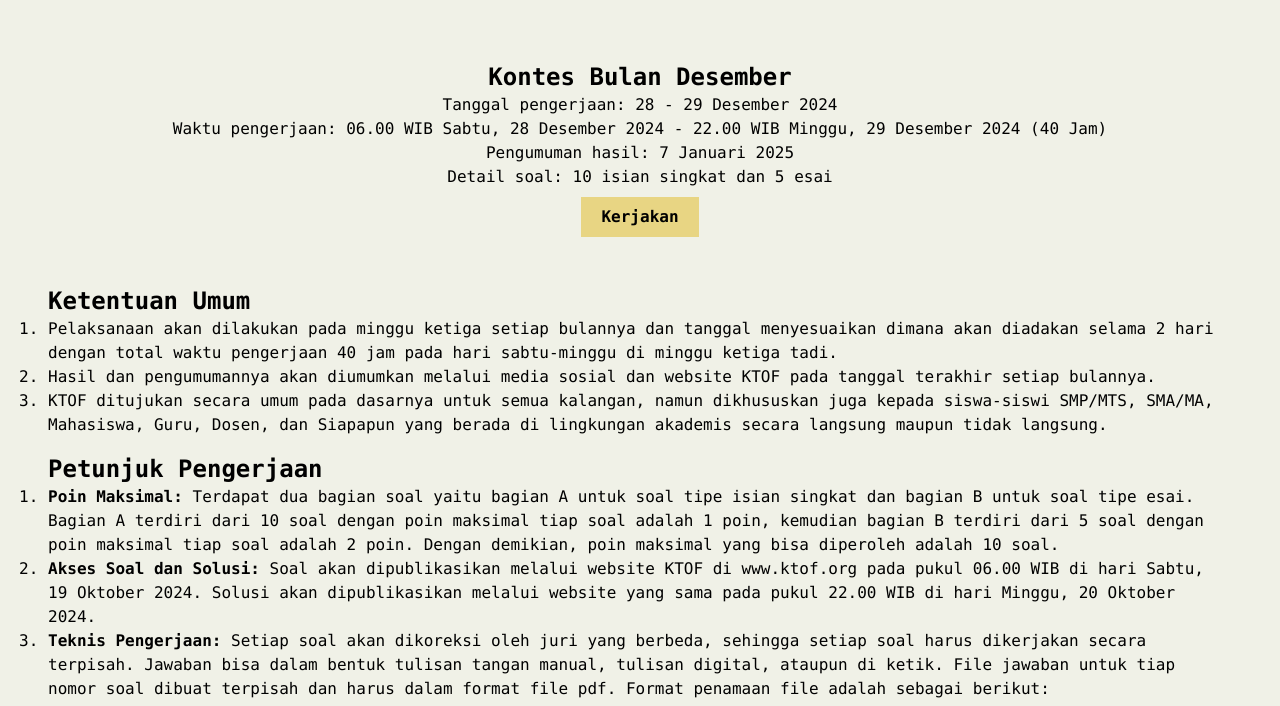
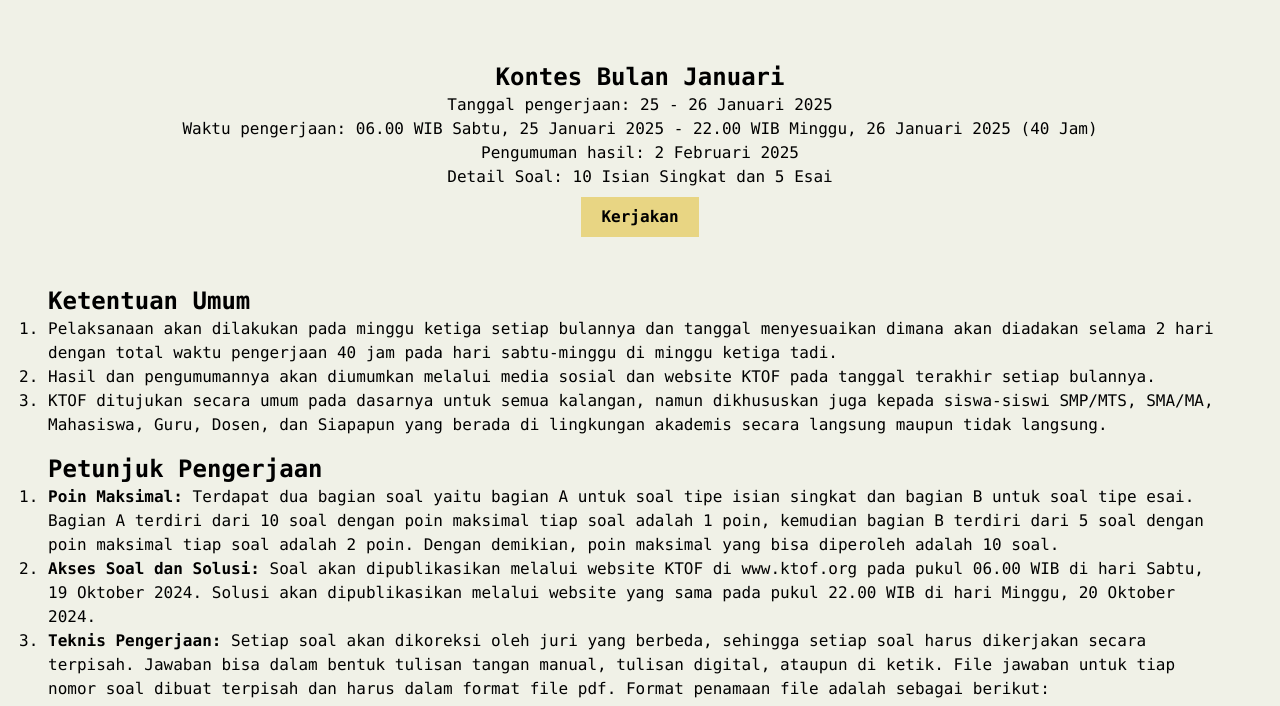
Before and after one commit to clarsbyte/KTOF, a website: page src/index.html in a window 1280 px wide. Shown: the part 67-773 px from the top of the page. Drawn offline with Linux system fonts and the light colour scheme.

Commit message:
Update index.html

```diff
--- a/src/index.html
+++ b/src/index.html
@@ -23,12 +23,12 @@
     </nav>
 
     <div class="m-auto my-10 flex flex-col">
-        <h1 class="text-center font-bold text-2xl">Kontes Bulan Desember</h1>
-        <h3 class="text-center">Tanggal pengerjaan: 28 - 29 Desember 2024</h3>
-        <h3 class="text-center">Waktu pengerjaan: 06.00 WIB Sabtu, 28 Desember 2024 - 22.00 WIB Minggu, 29 Desember 2024 (40 Jam)
+        <h1 class="text-center font-bold text-2xl">Kontes Bulan Januari</h1>
+        <h3 class="text-center">Tanggal pengerjaan: 25 - 26 Januari 2025</h3>
+        <h3 class="text-center">Waktu pengerjaan: 06.00 WIB Sabtu, 25 Januari 2025 - 22.00 WIB Minggu, 26 Januari 2025 (40 Jam)
         </h3>
-        <h3 class="text-center">Pengumuman hasil: 7 Januari 2025</h3>
-        <h3 class="text-center">Detail soal: 10 isian singkat dan 5 esai</h3>
+        <h3 class="text-center">Pengumuman hasil: 2 Februari 2025</h3>
+        <h3 class="text-center">Detail Soal: 10 Isian Singkat dan 5 Esai</h3>
         <a href="http://bit.ly/KTOFDesember20241" target="_blank" class="bg-yellow font-semibold w-fit py-2 px-5 text-center m-auto my-2 ">Kerjakan</a>
     </div>
 
```
